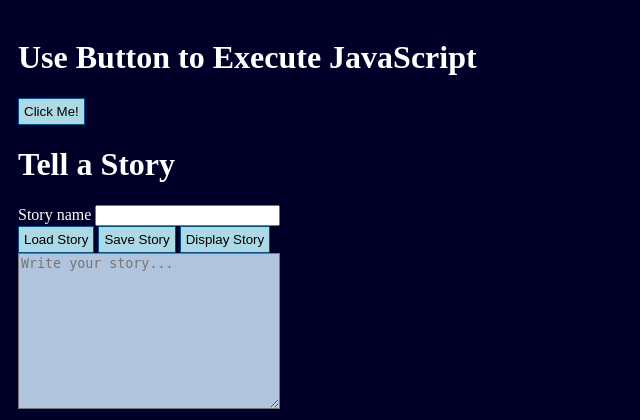
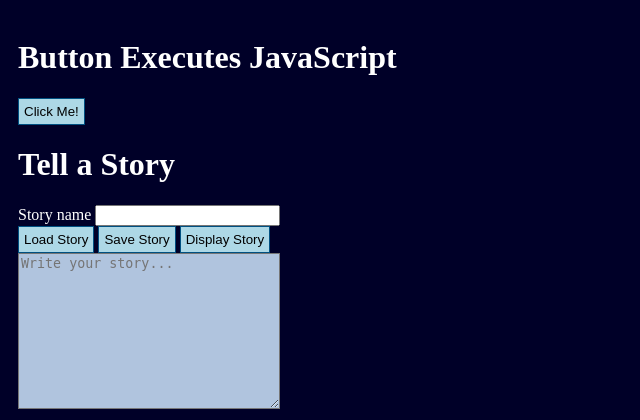
Before and after one commit to headricked/headricked.github.io, a PHP site: page /week01/week01.html in a window 1280 px wide. Shown: the top 420 px of the page, without its empty margins (0-640 px from the left). Run offline with PHP 8.4, Linux system fonts and the light colour scheme.

Commit message:
updated file

```diff
--- a/week01/week01.css
+++ b/week01/week01.css
@@ -13,6 +13,7 @@ button {
 
 button:active {
     background-color: rgb(0, 80, 129);
+    color: lightblue;
 }
 
 textarea {
--- a/week01/week01.html
+++ b/week01/week01.html
@@ -9,7 +9,7 @@
     </head>
 
     <body>
-        <h1>Use Button to Execute JavaScript</h1>
+        <h1>Button Executes JavaScript</h1>
         <button onclick="showCongratulations(this)">Click Me!</button>
         <section id="result_display"></section>
 
```
